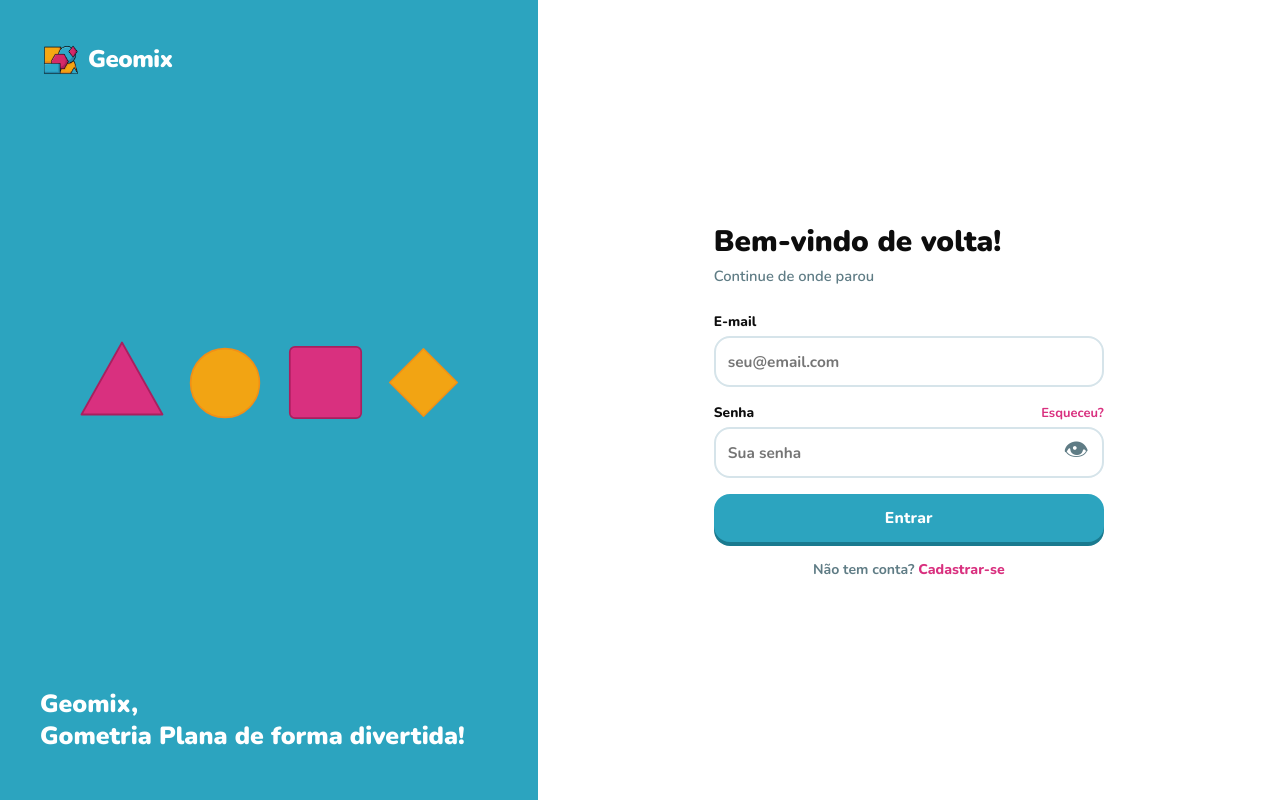
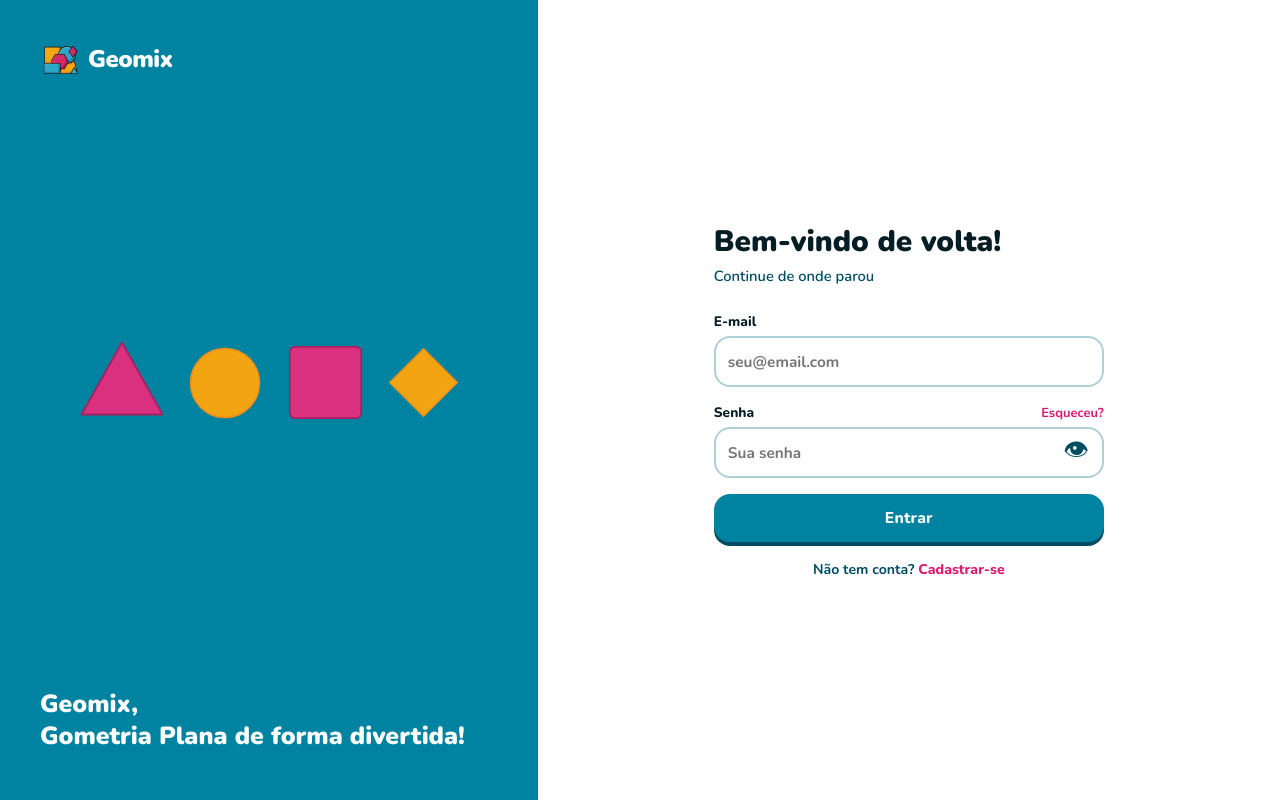
Before and after one commit to danidancr/Geomix, a Flask app: page /login in a window 1280 px wide. Run offline with Flask 3, Linux system fonts and the light colour scheme.

Commit message:
versao02 cadastro/login

```diff
--- a/static/style.css
+++ b/static/style.css
@@ -1,31 +1,38 @@
 :root {
-  /* Brand palette */
-  --pink:       #D9307F;
-  --pink-dark:  #A8205F;
-  --teal:       #2CA4BF;
-  --teal-dark:  #1A7A8F;
-  --amber:      #F2A413;
-  --amber-dark: #F28F16;
-  --black:      #0D0D0D;
+  --pink: #D91A72;
+  --pink-dark: #8C0040;
+  --pink-light: #FFF0F5;
 
-  --primary:    var(--teal);
-  --primary-dk: var(--teal-dark);
-  --accent:     var(--pink);
+  --teal: #0083A0;
+  --teal-dark: #004D61;
+  --teal-light: #E6F7FA;
+
+  --amber: #D98200;
+  --amber-dark: #8F5200;
+  --amber-light: #FFF8E6;
+
+  --black: #051D24;
+  --white: #FFFFFF;
+
+  --primary:  var(--teal);
+  --primary-dk:  var(--teal-dark);
+  --accent:  var(--pink);
   --accent-dk:  var(--pink-dark);
+  --dark: var(--black);
 
-  --dark:       var(--black);
-  --white:      #FFFFFF;
+  --bg: var(--teal-light);
+  --bg2: var(--pink-light);
 
-  --bg:         #F0FAFB;
-  --bg2:        #FDF5F9;
+  --gray: #B0CED6;
+  --gray-text: #004D61;
 
-  --gray:       #D6E4EA;
-  --gray-text:  #5F7C85;
+  --green: #28A745;
+  --green-dark: #1E7E34;
+  --green-light: #E8F8EC;
 
-  --green:      #58CC02;
-  --green-dark: #3E9800;
-  --red:        #FF4B4B;
-  --red-dark:   #CC2B2B;
+  --red: #DC3545;
+  --red-dark: #BD2130;
+  --red-light: #FDF0F2;
 
   --radius: 16px;
   --shadow: 0 4px 0;
```
